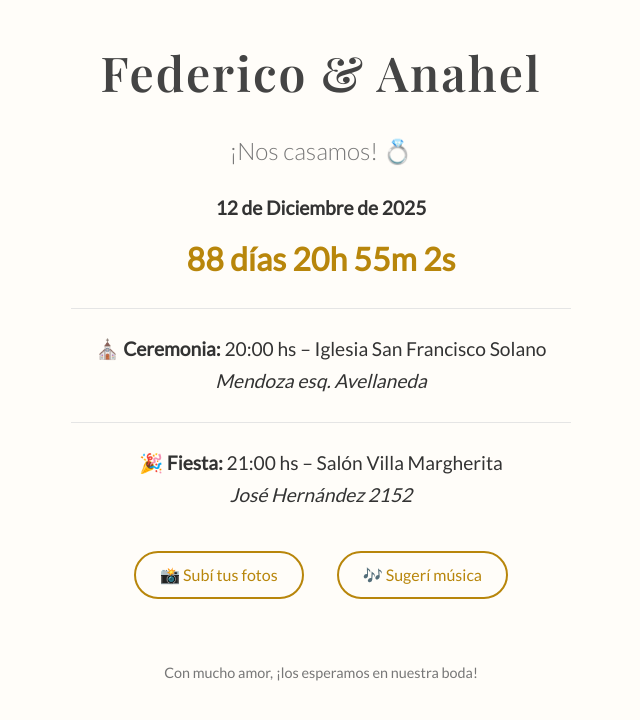
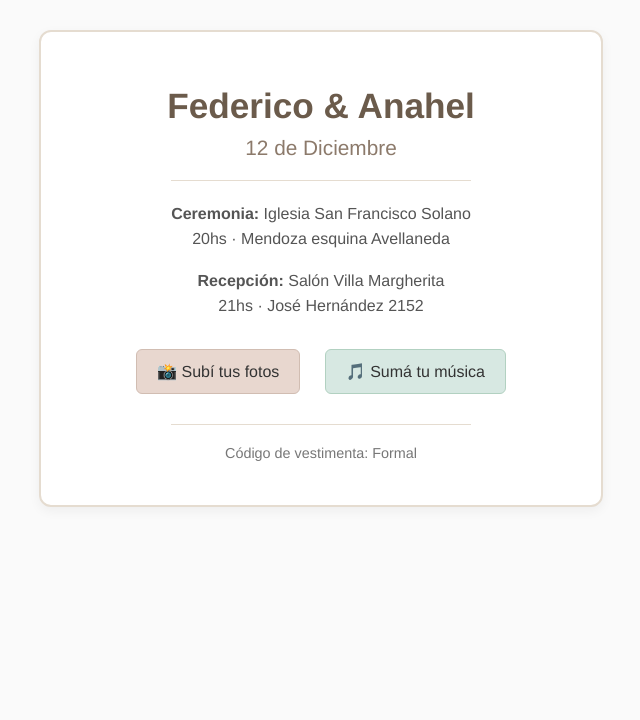
Before and after one commit to anayfede2025-ops/casamientoanayfede2025, a plain HTML site: page index.html in a window 1280 px wide. Shown: the whole page, without its empty margins (319-959 px from the left). Drawn offline with nearby package versions, Linux system fonts and the light colour scheme.

Commit message:
Update index.html

```diff
--- a/index.html
+++ b/index.html
@@ -2,115 +2,111 @@
 <html lang="es">
 <head>
   <meta charset="UTF-8">
-  <title>Boda Federico & Anahel</title>
-  <!-- Tipografías elegantes -->
-  <link href="https://fonts.googleapis.com/css2?family=Playfair+Display:wght@600&family=Lato:wght@300;400&display=swap" rel="stylesheet">
+  <meta name="viewport" content="width=device-width, initial-scale=1.0">
+  <title>Invitación de Casamiento</title>
   <style>
     body {
-      font-family: 'Lato', sans-serif;
-      background: #fffdf9;
+      margin: 0;
+      font-family: "Helvetica Neue", sans-serif;
+      background-color: #fafafa;
       color: #333;
       text-align: center;
-      margin: 0;
-      padding: 0;
     }
+
+    .card {
+      border: 2px solid #e5dcd0;
+      border-radius: 12px;
+      padding: 30px;
+      margin: 30px auto;
+      max-width: 500px;
+      background-color: #fff;
+      box-shadow: 0px 4px 12px rgba(0,0,0,0.05);
+    }
+
     h1 {
-      font-family: 'Playfair Display', serif;
-      font-size: 3em;
-      margin-top: 40px;
-      letter-spacing: 2px;
-      color: #444;
+      font-size: 2.2em;
+      color: #6b5b4b;
+      margin-bottom: 10px;
     }
+
     h2 {
-      font-family: 'Lato', sans-serif;
-      font-weight: 300;
-      font-size: 1.5em;
-      margin: 10px 0 30px;
+      font-size: 1.3em;
+      font-weight: normal;
+      color: #8c7a6b;
+      margin: 10px 0 20px;
+    }
+
+    .details {
+      font-size: 1em;
+      line-height: 1.6;
+      margin: 20px 0;
+      color: #555;
+    }
+
+    .button {
+      display: inline-block;
+      margin: 10px;
+      padding: 12px 20px;
+      border-radius: 6px;
+      text-decoration: none;
+      font-size: 1em;
+      transition: 0.3s;
+    }
+
+    .btn-photos {
+      background-color: #e8d7cf;
+      color: #333;
+      border: 1px solid #d1bdb2;
+    }
+
+    .btn-photos:hover {
+      background-color: #d1bdb2;
+      color: #fff;
+    }
+
+    .btn-music {
+      background-color: #d7e8e2;
+      color: #333;
+      border: 1px solid #b2d1c1;
+    }
+
+    .btn-music:hover {
+      background-color: #b2d1c1;
+      color: #fff;
+    }
+
+    .footer {
+      margin-top: 20px;
+      font-size: 0.9em;
       color: #777;
     }
-    #countdown {
-      font-size: 2em;
-      margin: 20px 0;
-      font-weight: bold;
-      color: #b8860b; /* dorado */
-    }
-    section {
-      margin: 30px auto;
-      max-width: 500px;
-      border-top: 1px solid #e5e5e5;
-      padding-top: 20px;
-    }
-    p {
-      font-size: 1.2em;
-      margin: 8px 0;
-    }
-    a {
-      display: inline-block;
-      margin: 15px;
-      padding: 12px 24px;
-      border: 2px solid #b8860b;
-      border-radius: 30px;
-      text-decoration: none;
-      color: #b8860b;
-      font-size: 1em;
-      transition: all 0.3s ease;
-    }
-    a:hover {
-      background: #b8860b;
-      color: #fff;
-    }
-    footer {
-      margin-top: 50px;
-      font-size: 0.9em;
-      color: #777;
-      padding-bottom: 30px;
+
+    .line {
+      border-top: 1px solid #e5dcd0;
+      margin: 20px auto;
+      width: 60%;
     }
   </style>
 </head>
 <body>
-  <h1>Federico & Anahel</h1>
-  <h2>¡Nos casamos! 💍</h2>
-  <p><strong>12 de Diciembre de 2025</strong></p>
+  <div class="card">
+    <h1>Federico & Anahel</h1>
+    <h2>12 de Diciembre</h2>
+    <div class="line"></div>
+    <div class="details">
+      <p><strong>Ceremonia:</strong> Iglesia San Francisco Solano<br>
+      20hs · Mendoza esquina Avellaneda</p>
+      <p><strong>Recepción:</strong> Salón Villa Margherita<br>
+      21hs · José Hernández 2152</p>
+    </div>
 
-  <div id="countdown"></div>
+    <a href="https://photos.app.goo.gl/rmemgzee33QTvF9v5" class="button btn-photos" target="_blank">📸 Subí tus fotos</a>
+    <a href="https://open.spotify.com/playlist/0GgpcCKQAkDX0FIsYUZjC9?si=KmvRapj5TPe4ZBwHnaAbPw&pi=I5aw_ZYiTzGaM" class="button btn-music" target="_blank">🎵 Sumá tu música</a>
 
-  <section>
-    <p><strong>⛪ Ceremonia:</strong> 20:00 hs – Iglesia San Francisco Solano</p>
-    <p><em>Mendoza esq. Avellaneda</em></p>
-  </section>
-
-  <section>
-    <p><strong>🎉 Fiesta:</strong> 21:00 hs – Salón Villa Margherita</p>
-    <p><em>José Hernández 2152</em></p>
-  </section>
-
-  <a href="https://photos.google.com/share/AF1QipOEcU0QJ9OpFCkHJMW-dggOqI3zwzuU9SZTgRTfh2ruB5lPewW7SJIc04Kh-Oku0Q?key=NnhXTDZUZUliWmh1Q2htd1QxN1pUYWRqeEtzcVJB">📸 Subí tus fotos</a>
-  <a href="https://open.spotify.com/playlist/0GgpcCKQAkDX0FIsYUZjC9?si=KmvRapj5TPe4ZBwHnaAbPw&pi=I5aw_ZYiTzGaM" target="_blank">🎶 Sugerí música</a>
-
-  <footer>
-    Con mucho amor, ¡los esperamos en nuestra boda!
-  </footer>
-
-  <script>
-    // Fecha del casamiento
-    const weddingDate = new Date("Dec 12, 2025 20:00:00").getTime();
-    const countdownEl = document.getElementById("countdown");
-
-    setInterval(() => {
-      const now = new Date().getTime();
-      const distance = weddingDate - now;
-
-      const days = Math.floor(distance / (1000 * 60 * 60 * 24));
-      const hours = Math.floor((distance % (1000 * 60 * 60 * 24)) / (1000 * 60 * 60));
-      const minutes = Math.floor((distance % (1000 * 60 * 60)) / (1000 * 60));
-      const seconds = Math.floor((distance % (1000 * 60)) / 1000);
-
-      if (distance > 0) {
-        countdownEl.innerHTML = days + " días " + hours + "h " + minutes + "m " + seconds + "s";
-      } else {
-        countdownEl.innerHTML = "¡Hoy es el gran día! 🎉";
-      }
-    }, 1000);
-  </script>
+    <div class="line"></div>
+    <div class="footer">
+      <p>Código de vestimenta: Formal</p>
+    </div>
+  </div>
 </body>
 </html>
```
